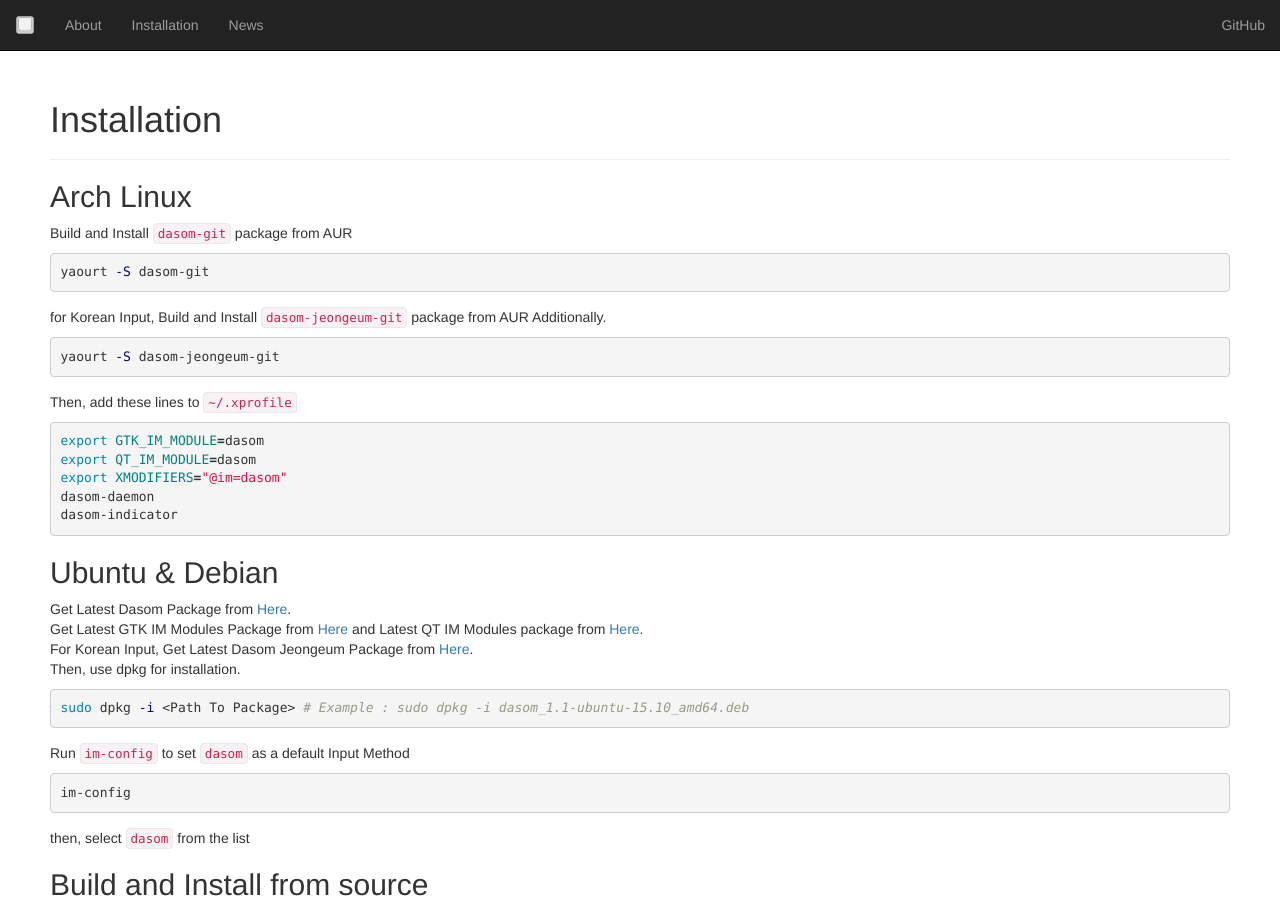
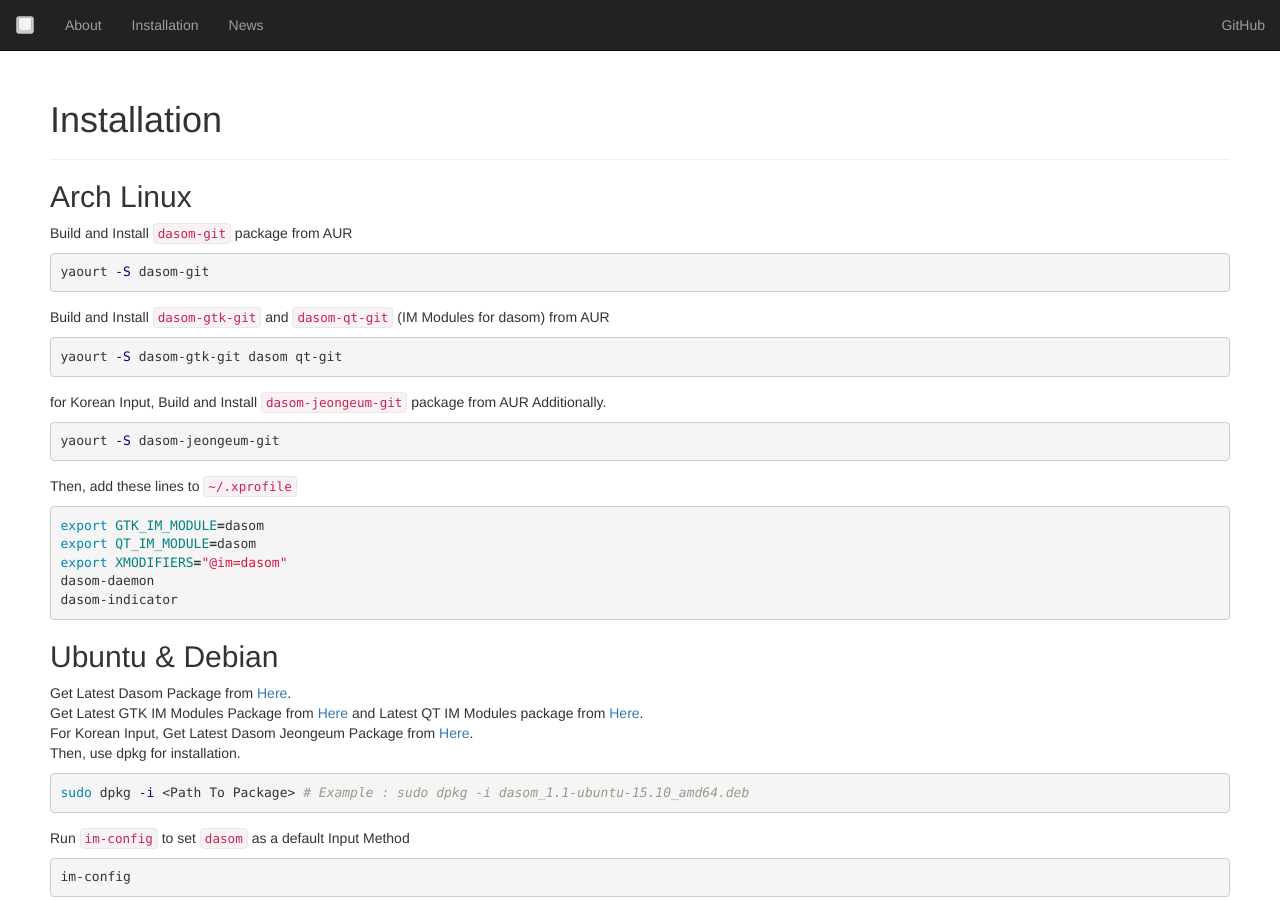
Before and after one commit to dasom-im/dasom-im.github.io, a Jekyll site: the page built from installation.md, in a window 1280 px wide and 900 px high. Built offline with Jekyll 4.4.1, drawn with Linux system fonts in a browser that asks for light colours.

Commit message:
Update installation.md

````diff
--- a/installation.md
+++ b/installation.md
@@ -8,6 +8,11 @@
 Build and Install ```dasom-git``` package from AUR
 {% highlight bash %}
 yaourt -S dasom-git
+{% endhighlight %}
+
+Build and Install ```dasom-gtk-git``` and ```dasom-qt-git``` (IM Modules for dasom) from AUR
+{% highlight bash %}
+yaourt -S dasom-gtk-git dasom qt-git
 {% endhighlight %}
 
 for Korean Input, Build and Install ```dasom-jeongeum-git``` package from AUR Additionally.
````
